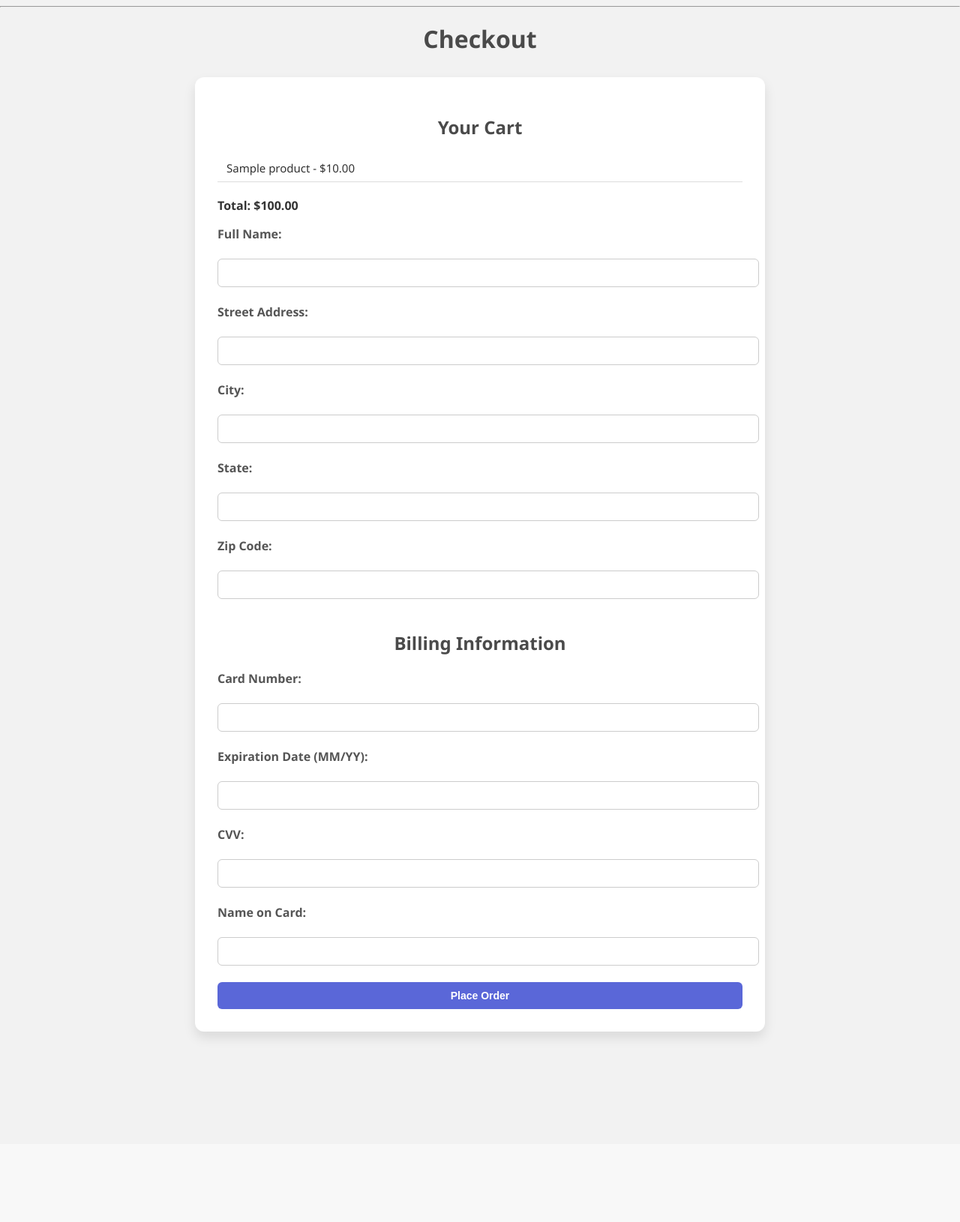
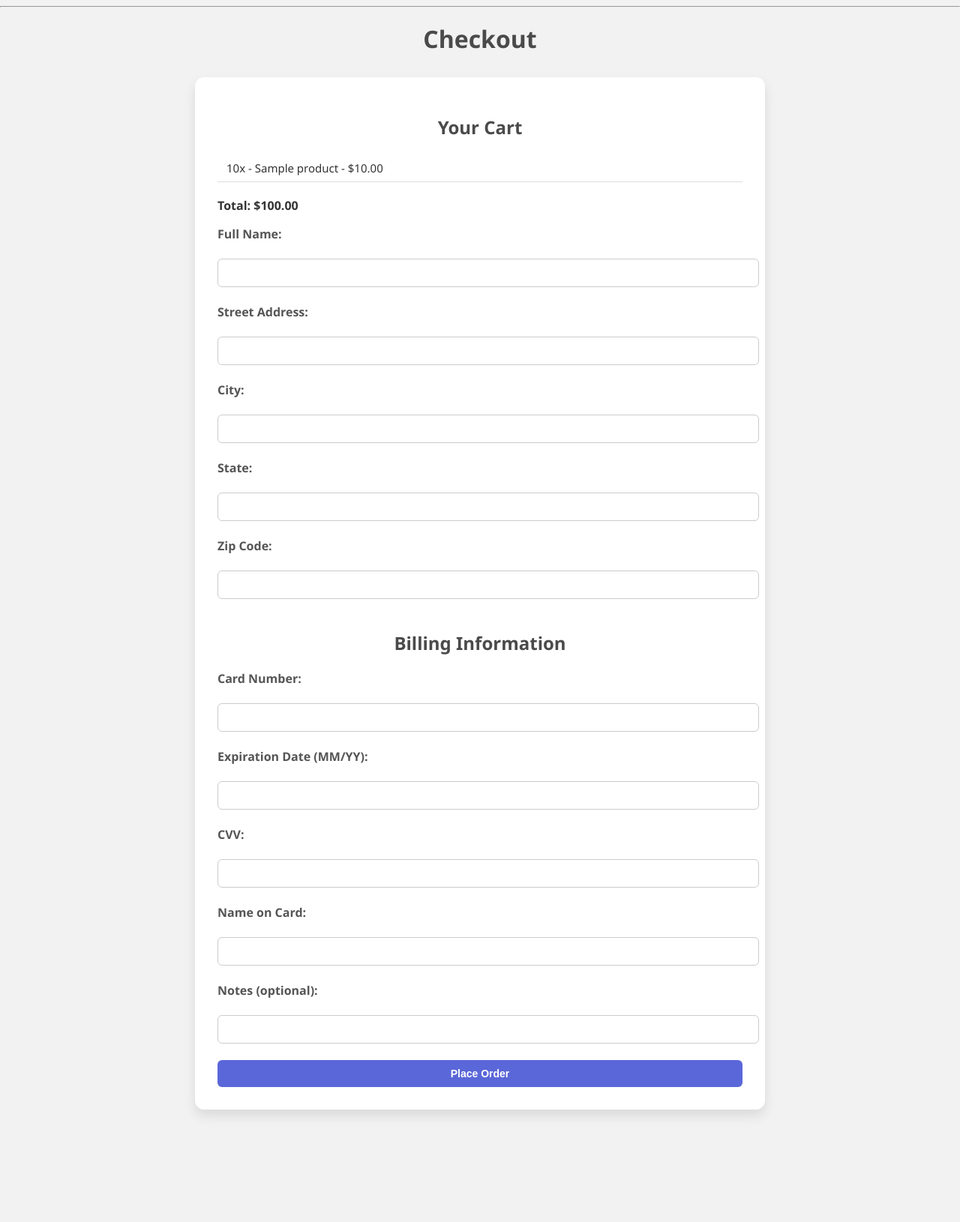
Before and after one commit to hiibolt/spells_r_us, a PHP site: page /checkout.php in a window 1280 px wide. Shown: the part 90-1720 px from the top of the page at 75% size. Before the commit the page ends 1479 px from the top, so only its background shows below. Run offline with PHP 8.4, Linux system fonts and the light colour scheme; the visitor is signed in with stand-in values (Sample User, id 1); tables that the repository leaves empty hold one stand-in row (values such as "Sample post"); a stand-in replaces the project's code that opens the database connection.

Commit message:
feat: complete checkout

```diff
--- a/checkout.php
+++ b/checkout.php
@@ -19,7 +19,7 @@ if (!$userId) {
 }
 
 $sql = '
-SELECT p.Name, p.Price, p.ImageUrl, puc.Quantity
+SELECT p.ProductId, p.Name, p.Price, p.ImageUrl, puc.Quantity
 FROM ProductInUserCart puc
 JOIN Product p ON puc.ProductId = p.ProductId
 WHERE puc.UserId = :userId
@@ -53,6 +53,7 @@ if(empty($cartItems))
         $cardExp = $_POST['cardExp'] ?? '';
         $cardCvv = $_POST['cardCvv'] ?? '';
         $cardName = $_POST['cardName'] ?? '';
+        $notes = $_POST['Notes'] ?? '';
 
         $errors = [];
 
@@ -95,7 +96,7 @@ if(empty($cartItems))
                     $stmt->execute([
                         ':userId' => $userId,
                         ':status' => 'Processing',
-                        ':notes' => 'No special notes',
+                        ':notes' => $notes,
                         ':total' => $total,
                         ':address' => $fullShippingAddress
                     ]);
@@ -108,6 +109,19 @@ if(empty($cartItems))
             $stmt->execute([':userId' => $userId]);
 
             # Add code to insert ProductPartOfOrder
+
+            foreach ($cartItems as $item) {
+                $sql = '
+                    INSERT INTO ProductPartOfOrder (OrderId, ProductId, Quantity)
+                    VALUES (:orderId, :productId, :quantity)
+                ';
+                $stmt = $pdo->prepare($sql);
+                $stmt->execute([
+                    ':orderId' => $orderId,
+                    ':productId' => $item['ProductId'],
+                    ':quantity' => $item['Quantity']
+                ]);
+            }
 
 
             echo '<div class="thank-you-container">
@@ -133,6 +147,7 @@ if(empty($cartItems))
         <ul>
         <?php foreach($cartItems as $item): ?>
             <li>
+                <?php echo (int)$item['Quantity']; ?>x -
                 <?php echo htmlspecialchars($item['Name']); ?>
                 - $<?php echo number_format($item['Price'], 2); ?>
             </li>
@@ -174,6 +189,10 @@ if(empty($cartItems))
     <label for="cardName">Name on Card:</label><br>
     <input type="text" id="cardName" name="cardName" required><br><br>
 
+    <label for="Notes">Notes (optional):</label><br>
+    <input type="text" id="Notes" name="Notes"><br><br>
+
+
     <input type="submit" value="Place Order">
     </form>
     </body>
```
